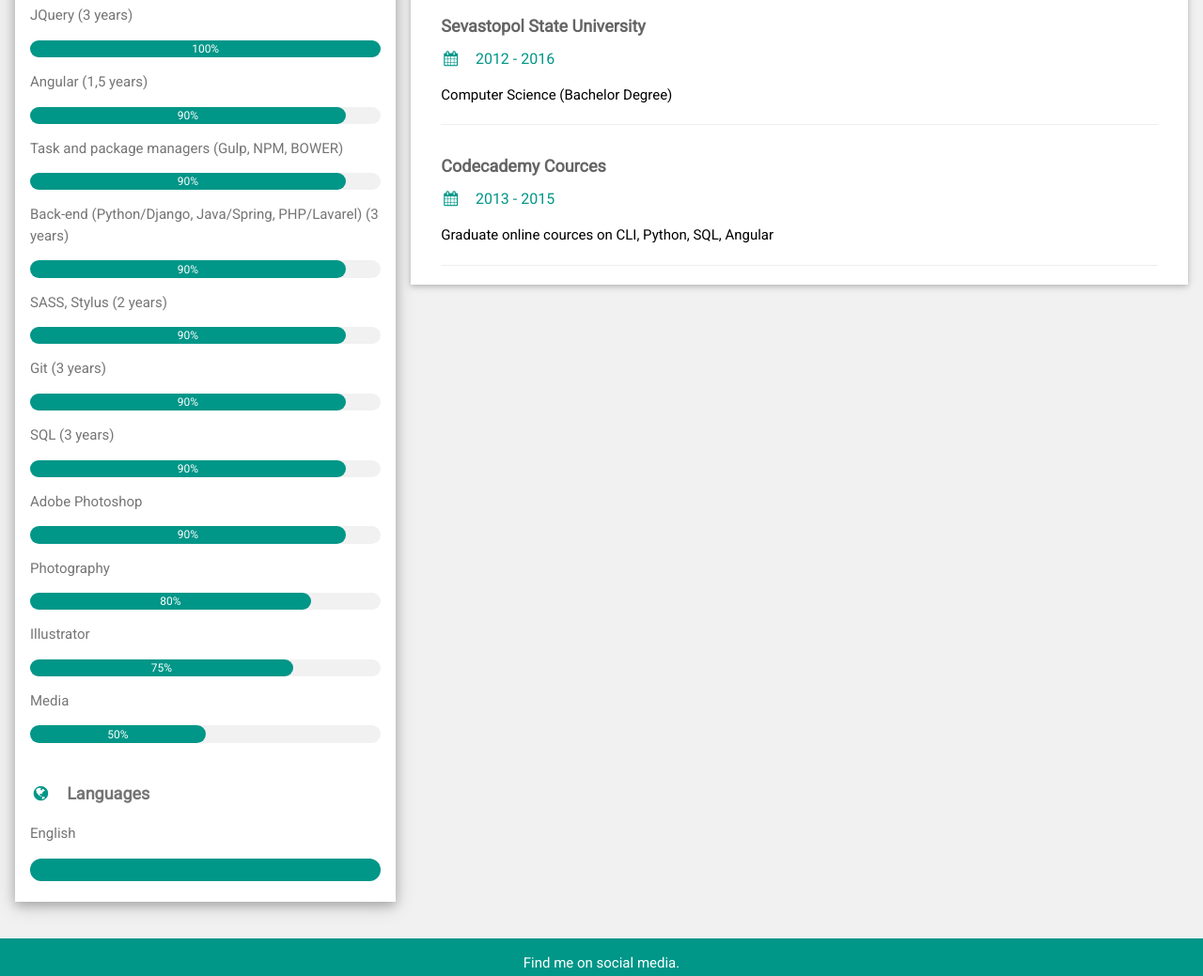
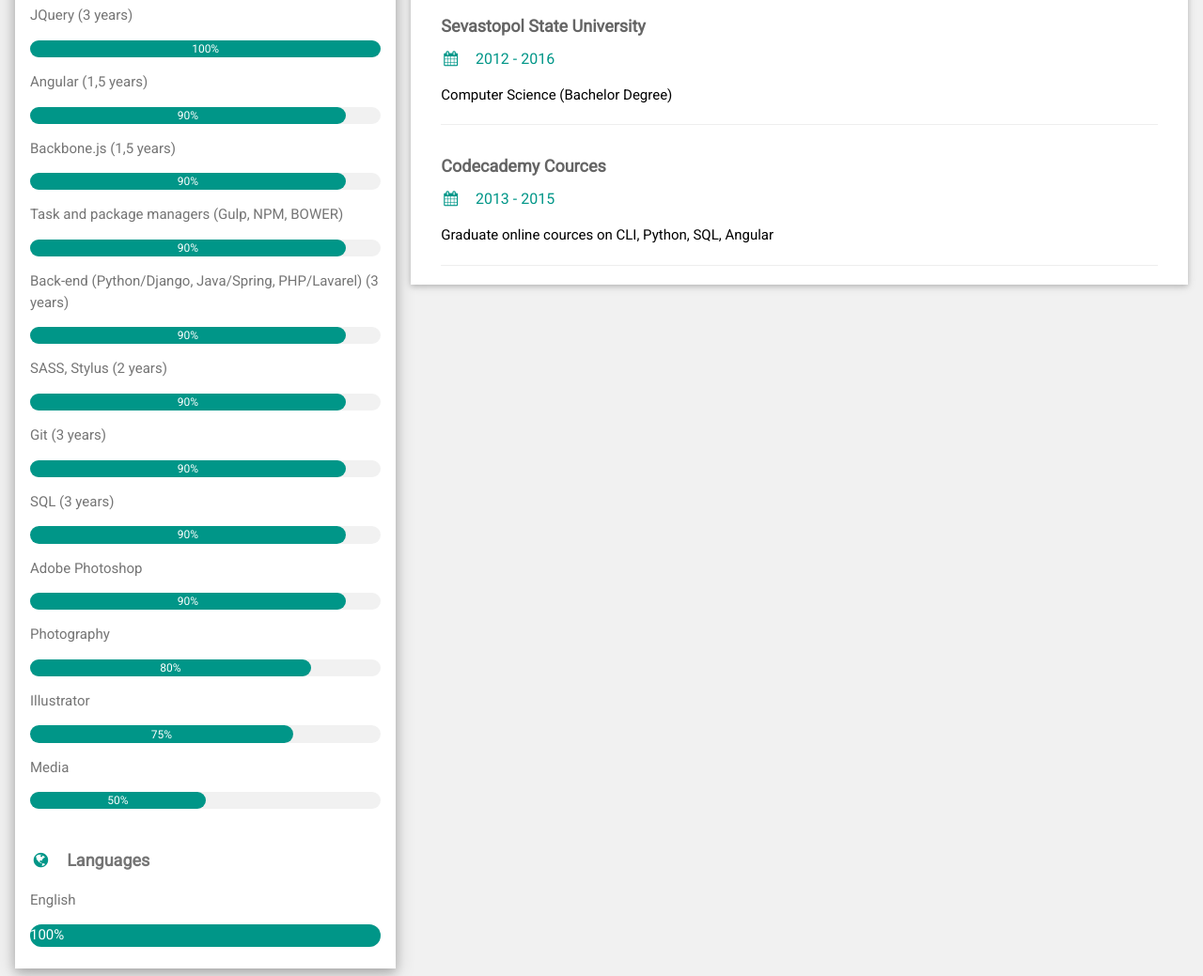
Before and after one commit to Koi7/cv, a plain HTML site: page index.html in a window 1280 px wide. Shown: the part 545-1584 px from the top of the page at 94% size. Drawn offline with nearby package versions, Linux system fonts and the light colour scheme.

Commit message:
backbone skill

```diff
--- a/index.html
+++ b/index.html
@@ -48,6 +48,10 @@ html,body,h1,h2,h3,h4,h5,h6 {font-family: "Roboto", sans-serif}
           <div class="w3-light-grey w3-round-xlarge w3-small">
             <div class="w3-container w3-center w3-round-xlarge w3-teal" style="width:90%">90%</div>
           </div>
+          <p>Backbone.js (1,5 years)</p>
+          <div class="w3-light-grey w3-round-xlarge w3-small">
+            <div class="w3-container w3-center w3-round-xlarge w3-teal" style="width:90%">90%</div>
+          </div>
           <p>Task and package managers (Gulp, NPM, BOWER)</p>
           <div class="w3-light-grey w3-round-xlarge w3-small">
             <div class="w3-container w3-center w3-round-xlarge w3-teal" style="width:90%">90%</div>
@@ -91,7 +95,7 @@ html,body,h1,h2,h3,h4,h5,h6 {font-family: "Roboto", sans-serif}
           <p class="w3-large w3-text-theme"><b><i class="fa fa-globe fa-fw w3-margin-right w3-text-teal"></i>Languages</b></p>
           <p>English</p>
           <div class="w3-light-grey w3-round-xlarge">
-            <div class="w3-round-xlarge w3-teal" style="height:24px;width:100%"></div>
+            <div class="w3-round-xlarge w3-teal" style="height:24px;width:100%">100%</div>
           </div>
           <br>
         </div>
```
